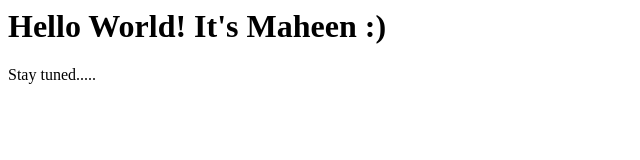
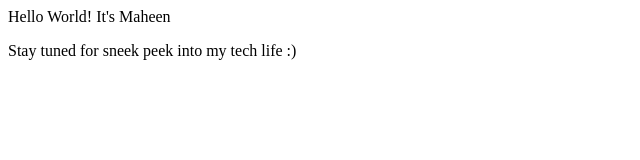
Before and after one commit to maheenmasoud/maheenmasoud.github.io, a plain HTML site: page index.html in a window 1280 px wide. Shown: the whole page, without its empty margins (0-640 px from the left). Drawn offline with Linux system fonts and the light colour scheme.

Commit message:
2nd attempt

```diff
--- a/index.html
+++ b/index.html
@@ -1,6 +1,9 @@
 <html>
+    <head>
+        <p class = text-center>Hello World! It's Maheen</p>
+        <p> Stay tuned for sneek peek into my tech life :)</p>
+    </head>
     <body>
-        <h1>Hello World! It's Maheen :)</h1>
-        <p> Stay tuned.....</p>
+
     </body>
 </html>
```
Also changed, not shown: 1 other file.
